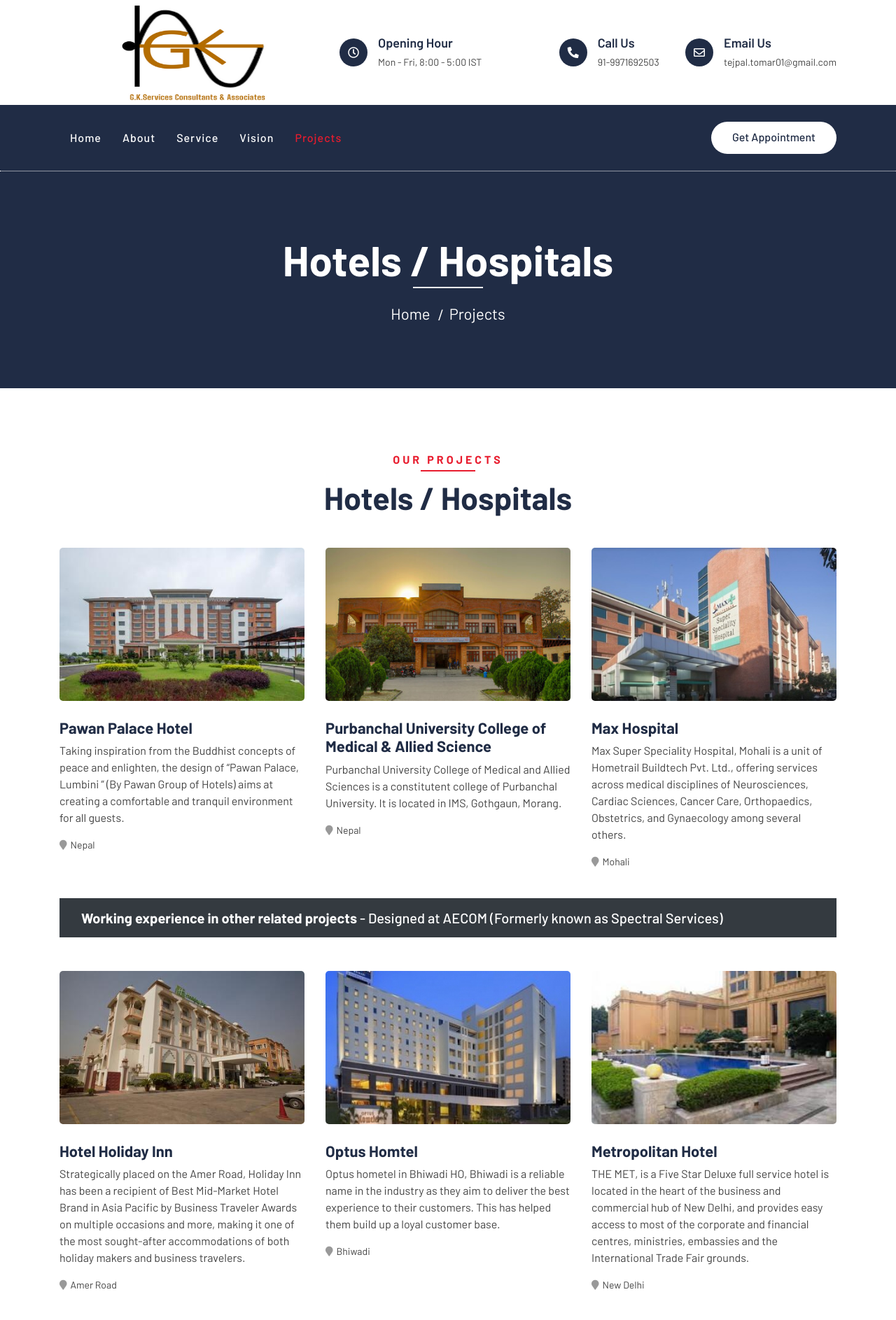
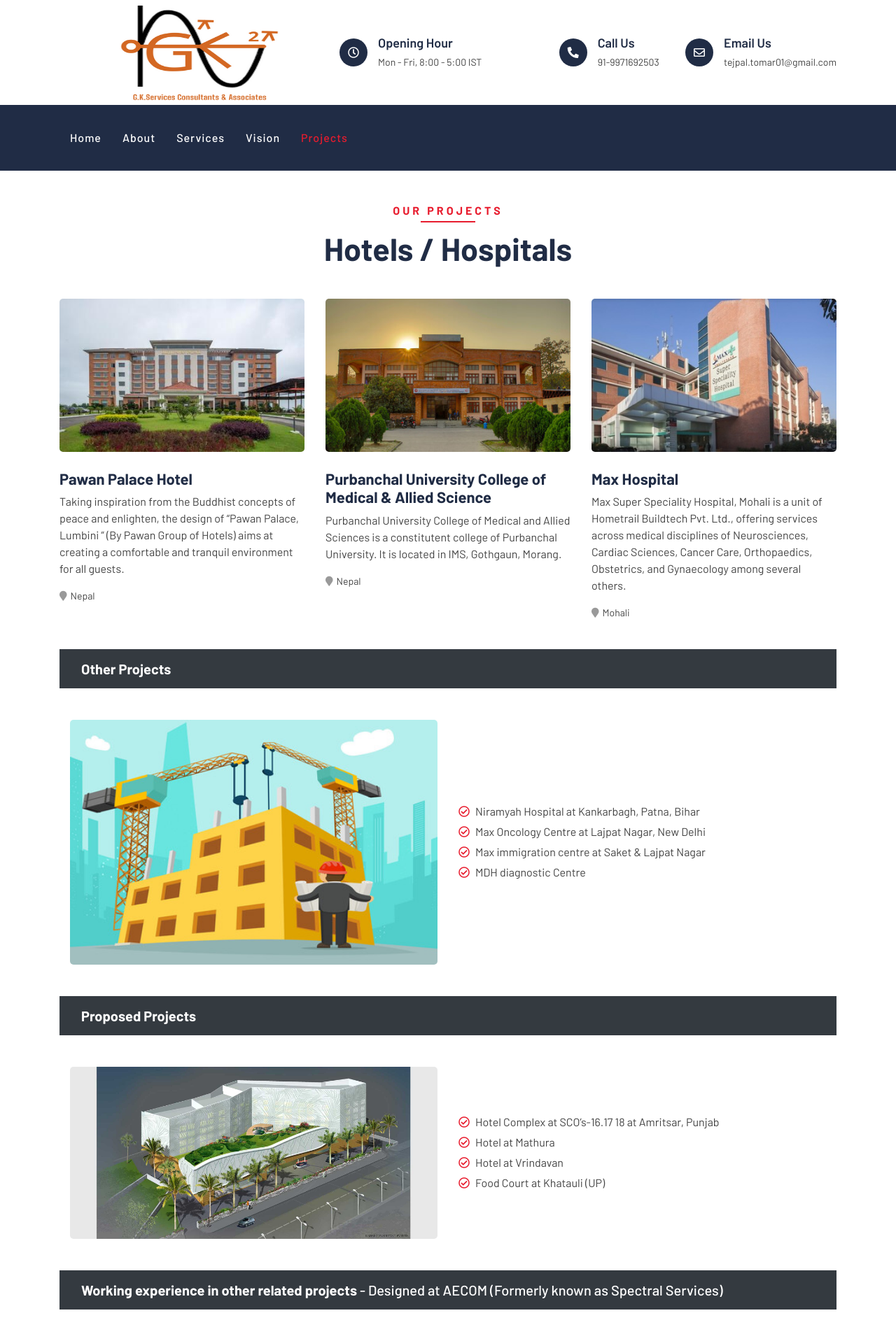
Before and after one commit to AmberSharma/gkscaa, a PHP site: page /hotel.php in a window 1280 px wide. Shown: the top 1887 px of the page at 70% size. Run offline with PHP 8.4, Linux system fonts and the light colour scheme; some libraries are stand-ins or nearby versions.

Commit message:
more changes

```diff
--- a/hotel.php
+++ b/hotel.php
@@ -9,19 +9,19 @@
 include_once 'inc/nav.php';
 ?>
 <!-- Page Header Start -->
-<div class="page-header">
-    <div class="container">
-        <div class="row">
-            <div class="col-12">
-                <h2>Hotels / Hospitals</h2>
-            </div>
-            <div class="col-12">
-                <a href="index.php">Home</a>
-                <a href="">Projects</a>
-            </div>
-        </div>
-    </div>
-</div>
+<!--<div class="page-header">-->
+<!--    <div class="container">-->
+<!--        <div class="row">-->
+<!--            <div class="col-12">-->
+<!--                <h2>Hotels / Hospitals</h2>-->
+<!--            </div>-->
+<!--            <div class="col-12">-->
+<!--                <a href="index.php">Home</a>-->
+<!--                <a href="">Projects</a>-->
+<!--            </div>-->
+<!--        </div>-->
+<!--    </div>-->
+<!--</div>-->
 <!-- Page Header End -->
 
 <!-- Blog Start -->
@@ -101,6 +101,62 @@
                         <p><i class="fa fa-map-marker"></i>Mohali</p>
                         <!--                        <p><i class="fa fa-folder"></i><a href="">Web Design</a></p>-->
                         <!--                        <p><i class="fa fa-comments"></i><a href="">15 Comments</a></p>-->
+                    </div>
+                </div>
+            </div>
+        </div>
+        <div>
+            <nav class="navbar bg-dark">
+                <div class="container-fluid">
+                    <span class="navbar-brand mb-0 h1" style="color: white;"><b>Other Projects </b></span>
+                </div>
+            </nav>
+        </div>
+        <div class="about">
+            <div class="container">
+                <div class="row align-items-center">
+                    <div class="col-lg-6">
+                        <div class="about-img">
+                            <img src="img/projects/contruction-building.jpg" alt="Image">
+                        </div>
+                    </div>
+                    <div class="col-lg-6">
+                        <div class="about-content">
+                            <ul>
+                                <li><i class="far fa-check-circle"></i>Niramyah Hospital at Kankarbagh, Patna, Bihar</li>
+                                <li><i class="far fa-check-circle"></i>Max Oncology Centre at Lajpat Nagar, New Delhi</li>
+                                <li><i class="far fa-check-circle"></i>Max immigration centre at Saket & Lajpat Nagar</li>
+                                <li><i class="far fa-check-circle"></i>MDH diagnostic Centre</li>
+                            </ul>
+                        </div>
+                    </div>
+                </div>
+            </div>
+        </div>
+        <div>
+            <nav class="navbar bg-dark">
+                <div class="container-fluid">
+                    <span class="navbar-brand mb-0 h1" style="color: white;"><b>Proposed Projects </b></span>
+                </div>
+            </nav>
+        </div>
+        <div class="about">
+            <div class="container">
+                <div class="row align-items-center">
+                    <div class="col-lg-6">
+                        <div class="about-img">
+                            <img src="img/projects/proposed-project.jpg" alt="Image">
+                        </div>
+                    </div>
+                    <div class="col-lg-6">
+                        <div class="about-content">
+                            <ul>
+                                <li><i class="far fa-check-circle"></i>Hotel Complex at SCO’s-16.17 18 at Amritsar, Punjab</li>
+                                <li><i class="far fa-check-circle"></i>Hotel at Mathura</li>
+                                <li><i class="far fa-check-circle"></i>Hotel at Vrindavan</li>
+                                <li><i class="far fa-check-circle"></i>Food Court at Khatauli (UP)</li>
+                            </ul>
+                        </div>
                     </div>
                 </div>
             </div>
--- a/inc/nav.php
+++ b/inc/nav.php
@@ -16,7 +16,7 @@
                 <div class="navbar-nav mr-auto">
                     <a href="index.php" class="nav-item nav-link <?php if ($first_part=="" || $first_part == "index.php") {echo " active"; }?>">Home</a>
                     <a href="about.php" class="nav-item nav-link<?php if ($first_part == "about.php") {echo " active"; }?>">About</a>
-                    <a href="service.php" class="nav-item nav-link <?php if ($first_part == "service.php") {echo " active"; }?>">Service</a>
+                    <a href="service.php" class="nav-item nav-link <?php if ($first_part == "service.php") {echo " active"; }?>">Services</a>
                     <a href="vision.php" class="nav-item nav-link <?php if ($first_part == "vision.php") {echo " active"; }?>">Vision</a>
 
                     <!--                            <a href="price.html" class="nav-item nav-link">Price</a>-->
@@ -34,7 +34,7 @@
                     <!--                            <a href="contact.html" class="nav-item nav-link">Contact</a>-->
                 </div>
                 <div class="ml-auto">
-                    <a class="btn btn-custom" href="#">Get Appointment</a>
+                    <!--<a class="btn btn-custom" href="#">Get Appointment</a>-->
                 </div>
             </div>
         </nav>
```
Also changed, not shown: index.php (+26 -0 lines), industry.php (+13 -13 lines), img/carousel-6.jpg, img/carousel-7.jpg (added), img/logo.png, img/projects/contruction-building.jpg (added), img/projects/proposed-project.jpg (added).
